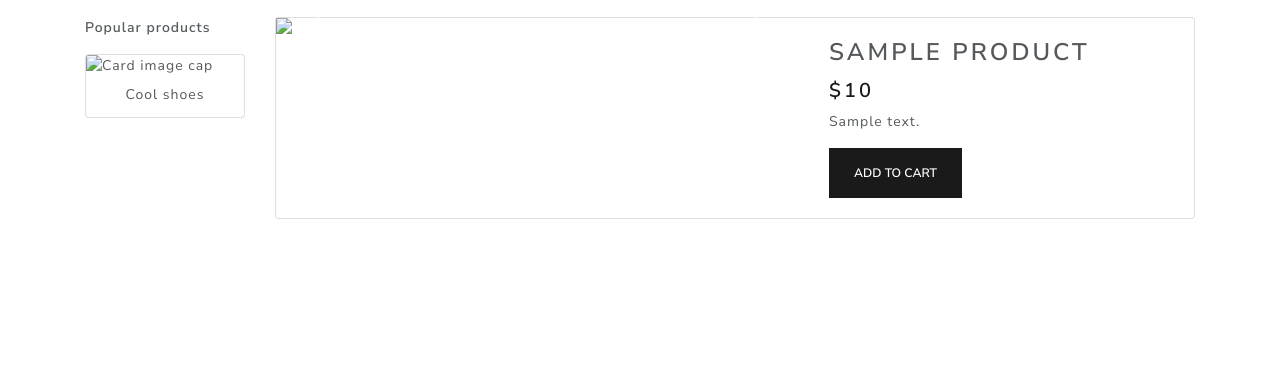
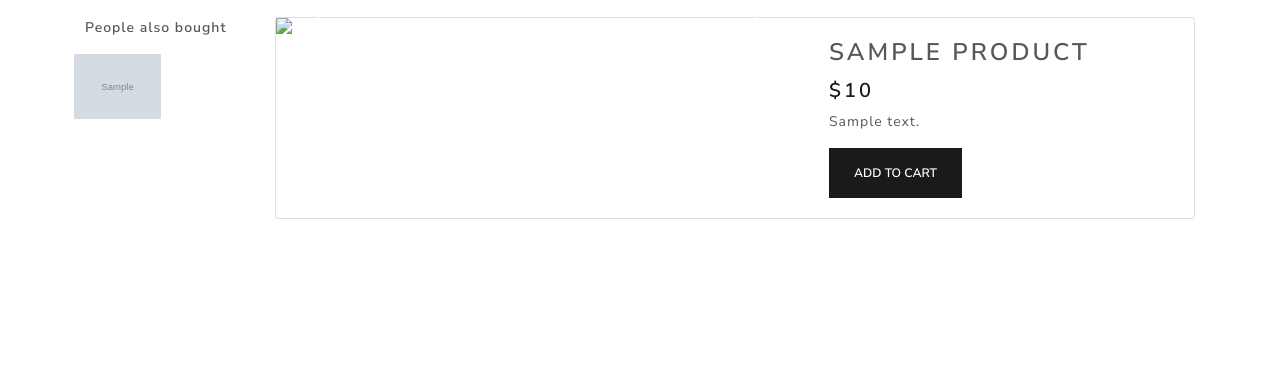
Before and after one commit to patni1992/django-ecommerce, a Django app: template shop/templates/shop/product_item.html in a window 1280 px wide. Shown: the part 53-420 px from the top of the page. Run offline with Django 3.2, Linux system fonts and the light colour scheme; the template is opened without the code that fills it: most values are stand-ins (such as "Sample title", 1, 10 or a date in 2020); grey boxes marked "Sample" are stand-in pictures; some libraries are stand-ins or nearby versions.

Commit message:
show ranndom suggestion on product page

```diff
--- a/shop/templates/shop/product_item.html
+++ b/shop/templates/shop/product_item.html
@@ -4,13 +4,15 @@
     <div class="container">
       <div class="row mt-4">
         <div class="col-lg-2">
-          <p class="font-weight-bold">Popular products</p>
-            <div class="card" style="width: 100%;">
-                <img class="card-img-top" src="https://via.placeholder.com/400" alt="Card image cap">
-                <div class="card-body text-center pt-2 pb-0">
-                  <p class="card-title">Cool shoes</p>
-                </div>
+          <p class="font-weight-bold">People also bought</p>
+          <div class="row">
+            {% for product in random_products %}
+            <div class="col-lg-6 pr-1 pl-1" style="border: none;" >
+                <a href="/{{ product.id }}/{{ product.slug }}">
+                  <img class="img-fluid mb-1"   src="{{ product.main_image.url }}" alt="image cap"></a>
               </div>
+            {% endfor %}
+          </div>
         </div>
         <div class="col-lg-10">
           <div class="card">
```
Also changed, not shown: shop/views.py (+8 -1 lines).
